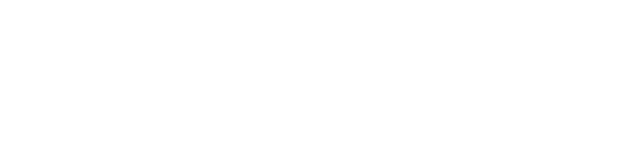
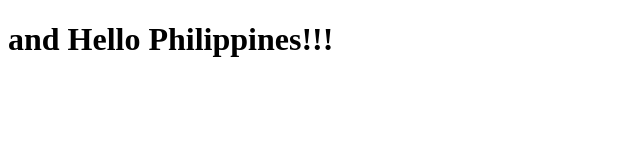
Before and after one commit to KevienCielo/demo-repo, a plain HTML site: page index.html in a window 1280 px wide. Shown: the whole page, without its empty margins (0-640 px from the left). Drawn offline with Linux system fonts and the light colour scheme.

Commit message:
added Hello Philippines

```diff
--- a/index.html
+++ b/index.html
@@ -16,7 +16,7 @@
         <!--[if lt IE 7]>
             <p class="browsehappy">You are using an <strong>outdated</strong> browser. Please <a href="#">upgrade your browser</a> to improve your experience.</p>
         <![endif]-->
-
+        <h1>and Hello Philippines!!!</h1>
         <script src="" async defer></script>
     </body>
 </html>
```
